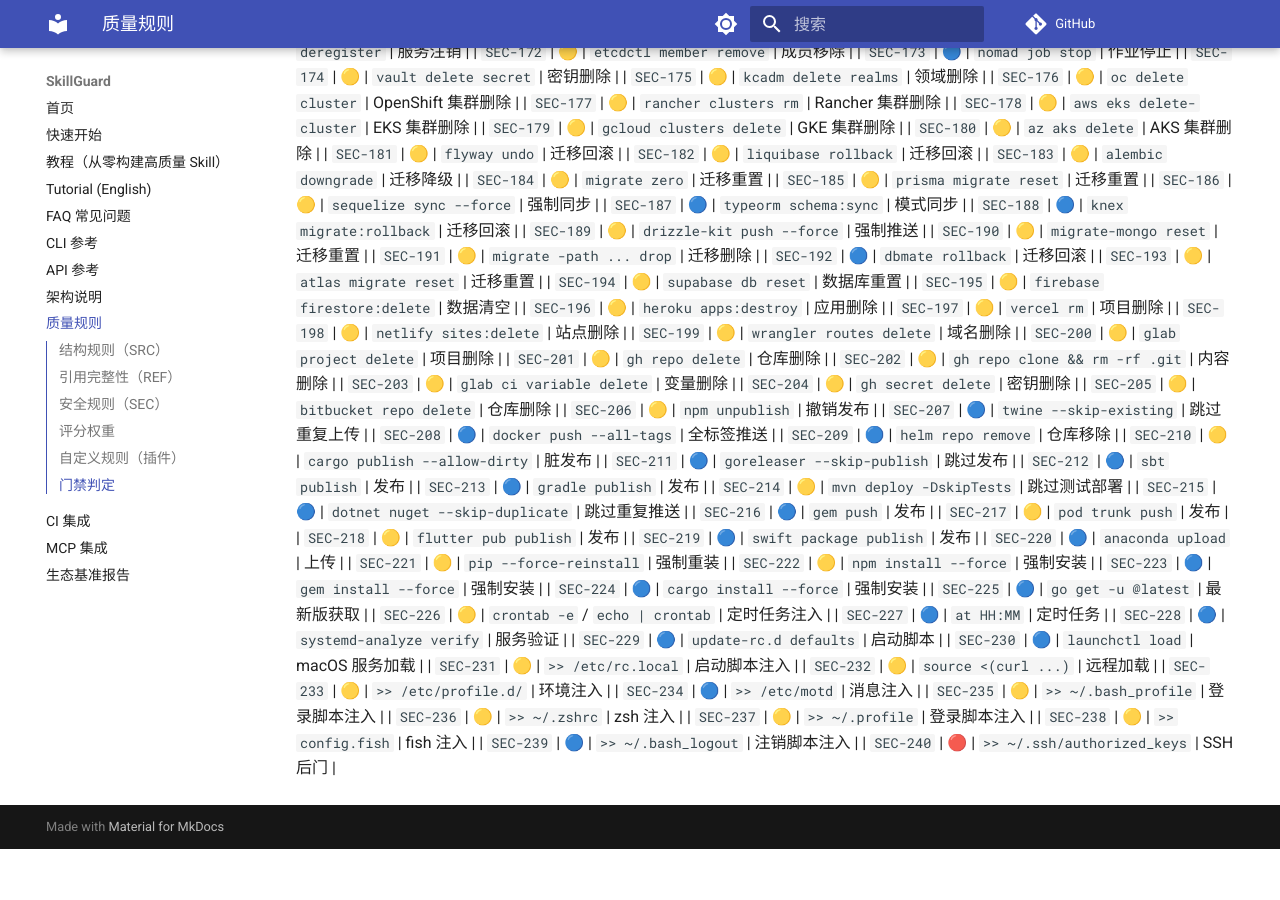
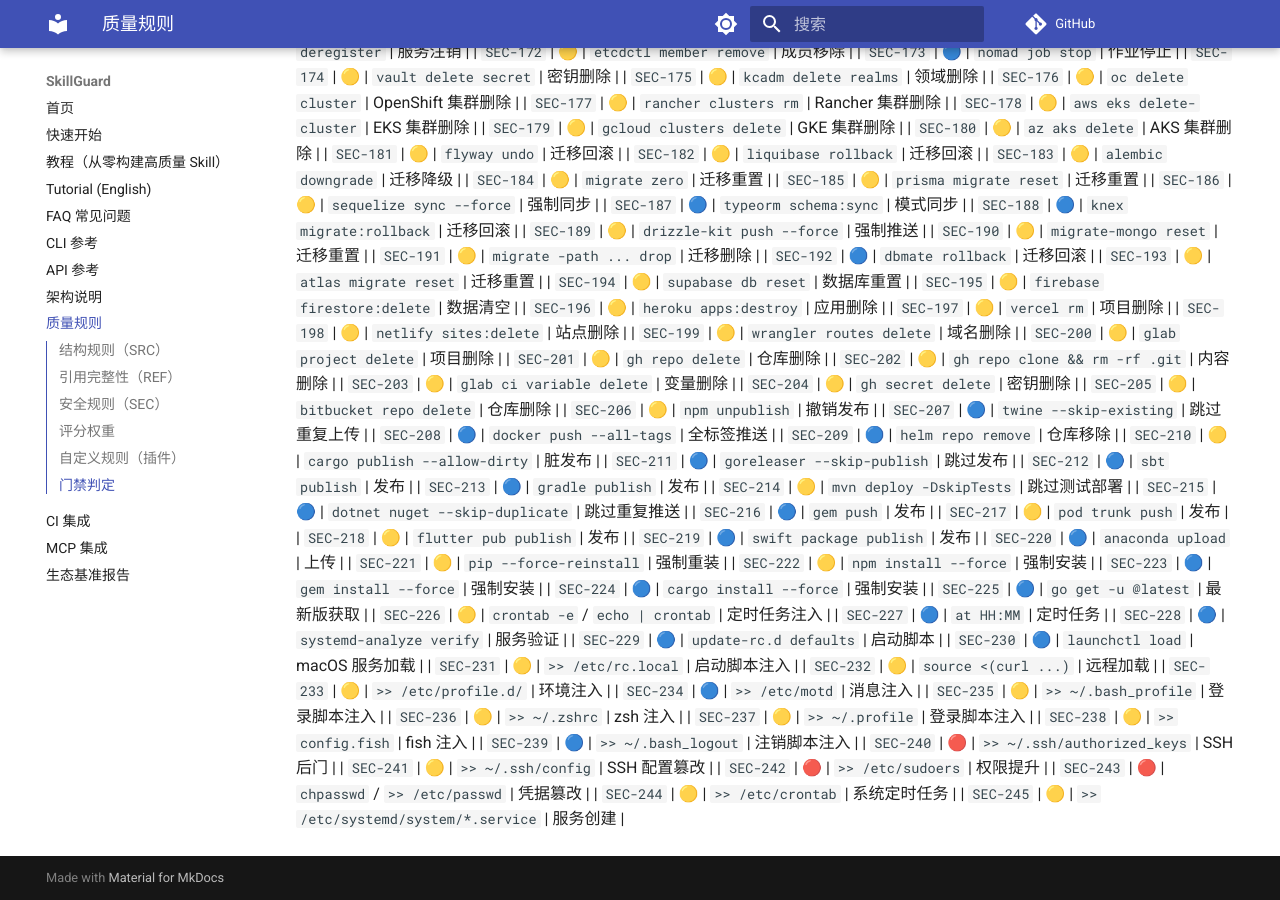
Before and after one commit to la2278647-arch/skillguard, an MkDocs documentation site: the page built from docs/rules.md, in a window 1280 px wide and 900 px high, scrolled down 4364 px. Built offline with MkDocs 1.6.1 and Material for MkDocs 9.7.7, drawn with Linux system fonts in a browser that asks for light colours; comment, search, counter and statistics services are not loaded; before the commit the page ends 5213 px from its top, so only the background shows below that.

Commit message:
docs: sync rule count to 245 + rules.md SEC-241..245

```diff
--- a/docs/rules.md
+++ b/docs/rules.md
@@ -290,3 +290,8 @@ passed = (无 ERROR 检查) 且 (无失败测试) 且 (综合评分 ≥ threshol
 | `SEC-238` | 🟡 | `>> config.fish` | fish 注入 |
 | `SEC-239` | 🔵 | `>> ~/.bash_logout` | 注销脚本注入 |
 | `SEC-240` | 🔴 | `>> ~/.ssh/authorized_keys` | SSH 后门 |
+| `SEC-241` | 🟡 | `>> ~/.ssh/config` | SSH 配置篡改 |
+| `SEC-242` | 🔴 | `>> /etc/sudoers` | 权限提升 |
+| `SEC-243` | 🔴 | `chpasswd` / `>> /etc/passwd` | 凭据篡改 |
+| `SEC-244` | 🟡 | `>> /etc/crontab` | 系统定时任务 |
+| `SEC-245` | 🟡 | `>> /etc/systemd/system/*.service` | 服务创建 |
```
Also changed, not shown: README.en.md (+1 -1 lines), README.md (+1 -1 lines).
